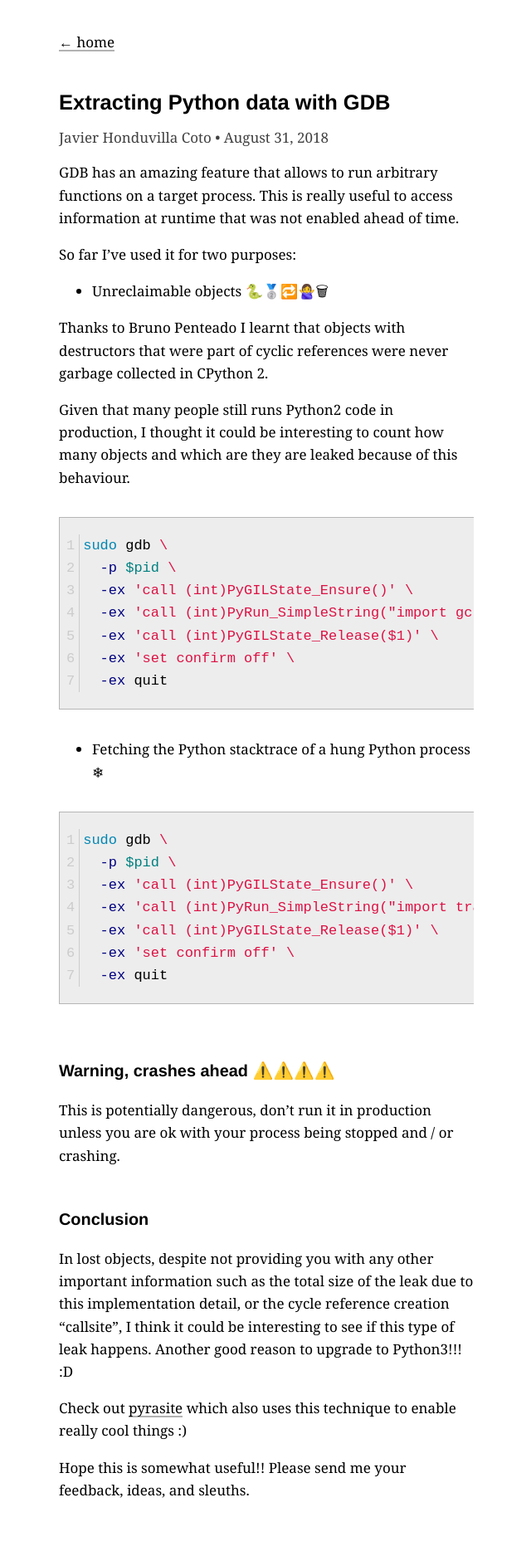
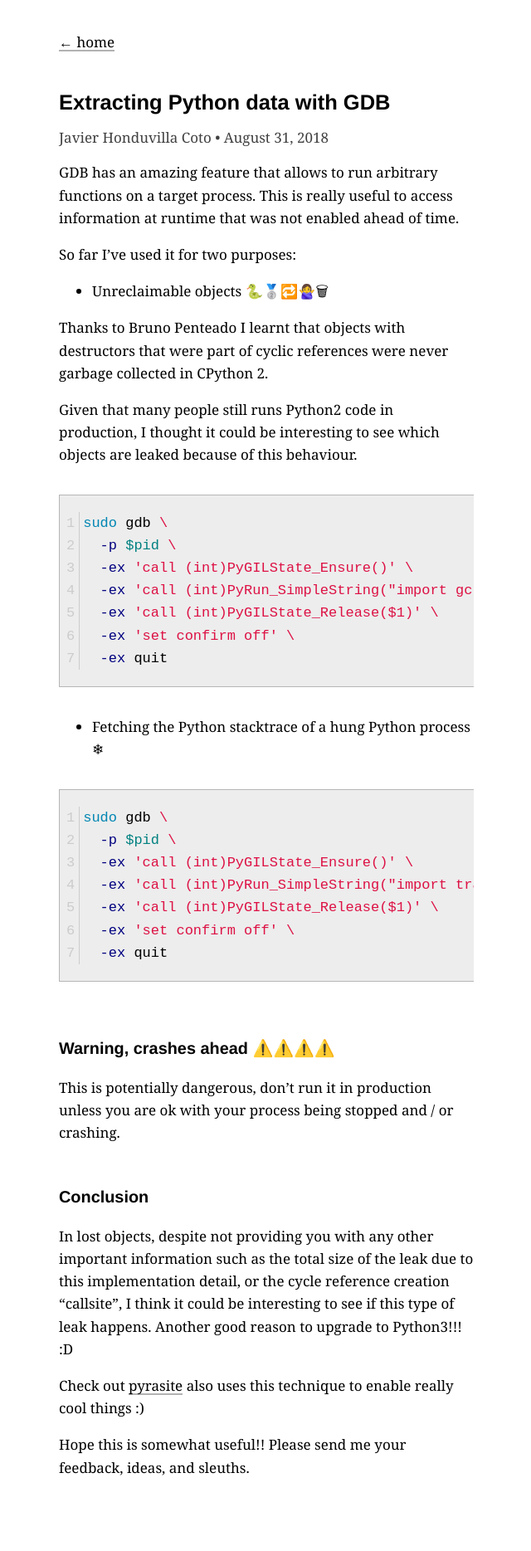
Before and after one commit to javierhonduco/blog, a Jekyll site: the page built from _posts/2018-8-31-python-and-gdb.md, in a window 1280 px wide. Shown: the whole page at 83% size, without its empty margins (319-959 px from the left). Built offline with Jekyll 4.4.1, drawn with Linux system fonts in a browser that asks for light colours; a script that is not in the unit is left out; after the commit the page ends 1842 px from its top, so only the background shows below that.

Commit message:
fix typo

````diff
--- a/_posts/2018-8-31-python-and-gdb.md
+++ b/_posts/2018-8-31-python-and-gdb.md
@@ -14,7 +14,7 @@ So far I've used it for two purposes:
 
 Thanks to Bruno Penteado I learnt that objects with destructors that were part of cyclic references were never garbage collected in CPython 2.
 
-Given that many people still runs Python2 code in production, I thought it could be interesting to count how many objects and which are they are leaked because of this behaviour.
+Given that many people still runs Python2 code in production, I thought it could be interesting to see which objects are leaked because of this behaviour.
 
 ```shell
 sudo gdb \
@@ -45,6 +45,6 @@ This is potentially dangerous, don't run it in production unless you are ok with
 ### Conclusion
 In lost objects, despite not providing you with any other important information such as the total size of the leak due to this implementation detail, or the cycle reference creation "callsite", I think it could be interesting to see if this type of leak happens. Another good reason to upgrade to Python3!!! :D
 
-Check out [pyrasite](https://github.com/lmacken/pyrasite) which also uses this technique to enable really cool things :)
+Check out [pyrasite](https://github.com/lmacken/pyrasite) also uses this technique to enable really cool things :)
 
 Hope this is somewhat useful!! Please send me your feedback, ideas, and sleuths.
````
